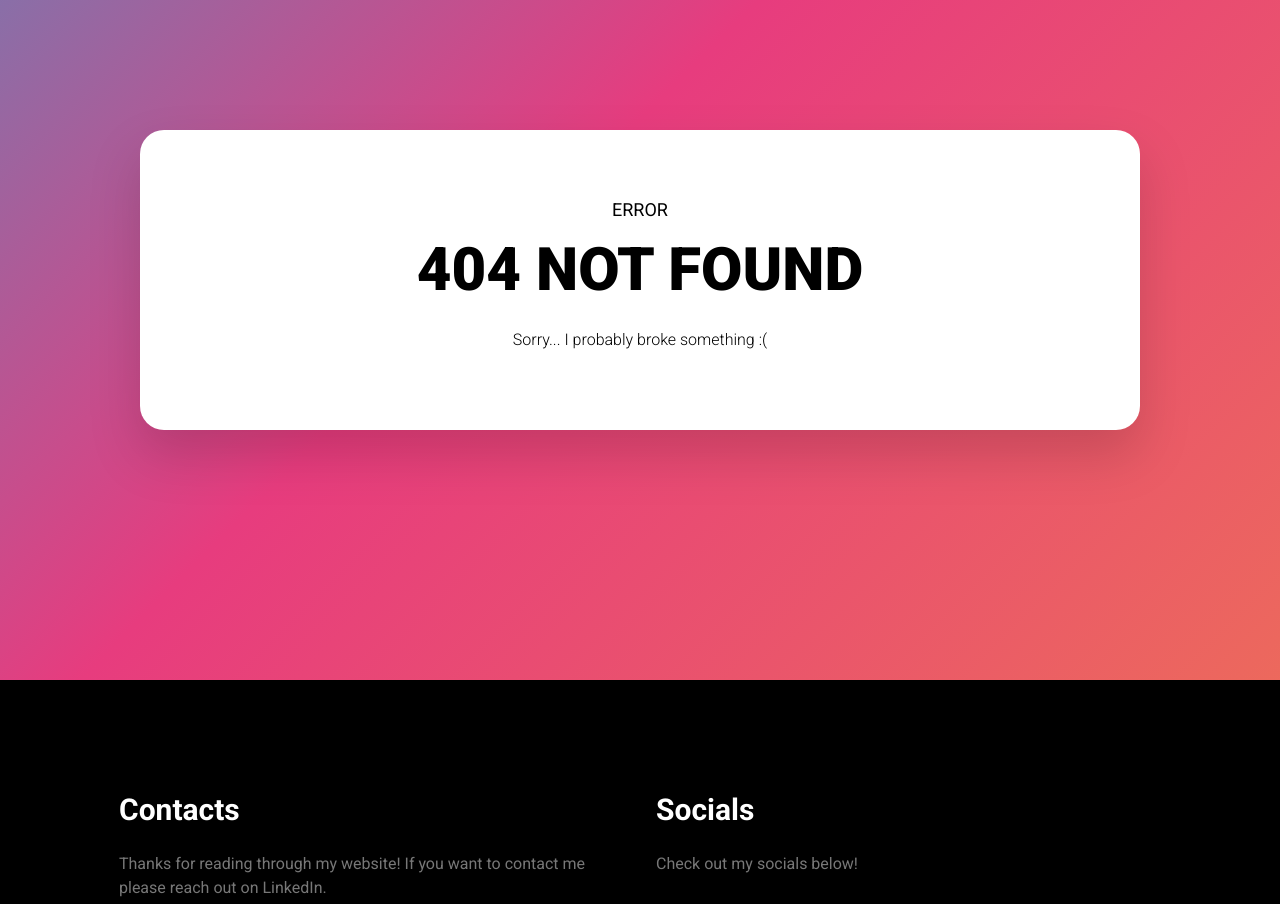
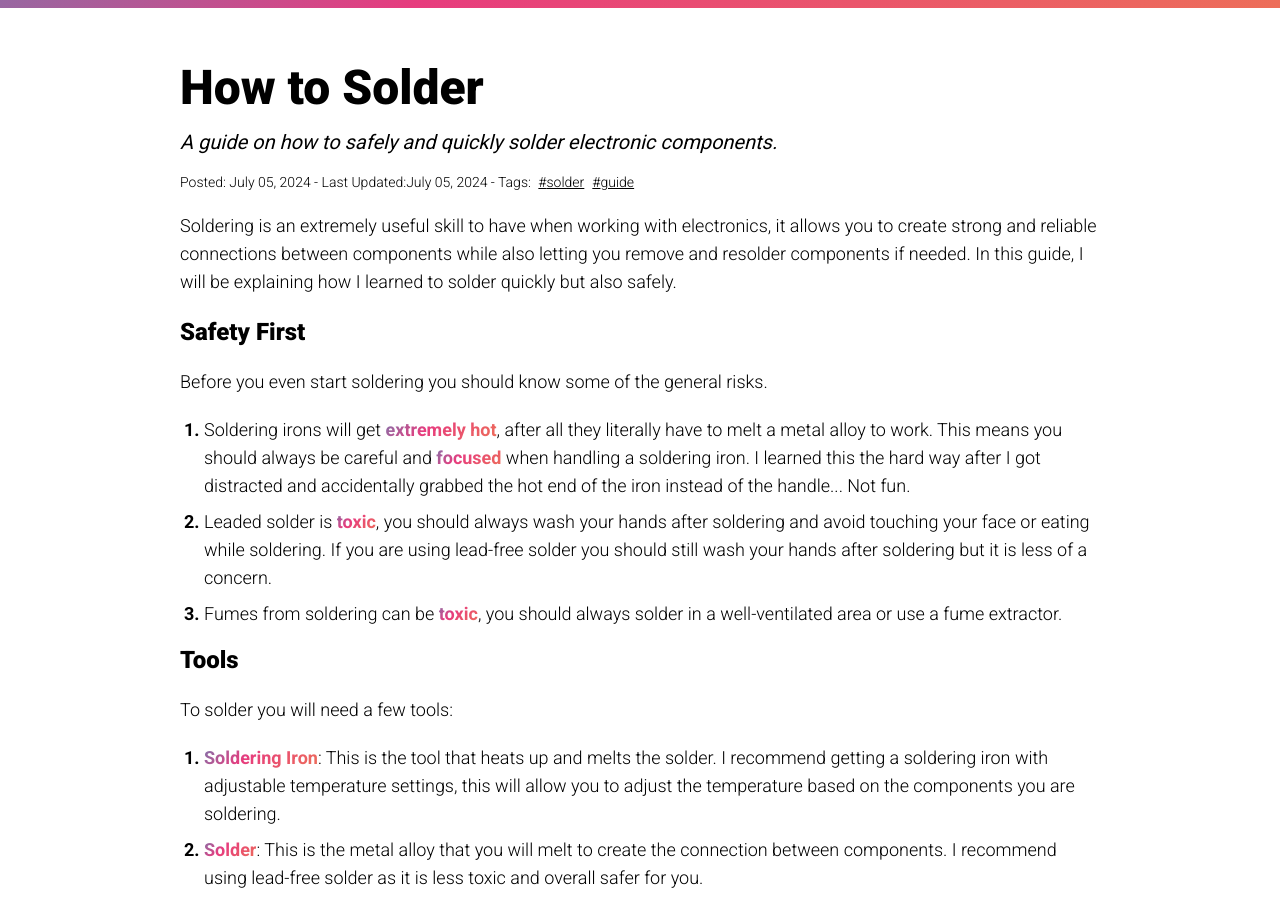
Before and after one commit to Leg3ndary/ben-portfolio, a Next.js app: page /blog/HowToSolder in a window 1280 px wide. Before the commit this address had no page. Shown: the part 120-1024 px from the top of the page. Built offline with nearby package versions, Linux system fonts and the light colour scheme.

Commit message:
Add how to solder guide!

```diff
--- /dev/null
+++ b/src/pages/blog/HowToSolder.mdx
@@ -0,0 +1,64 @@
+import MdxLayout from "../../components/MdxLayout";
+
+export const metadata = {
+    "title": "How to Solder",
+    "description": "A guide on how to safely and quickly solder electronic components.",
+    "slug": "howtosolder",
+    "created": "July 05, 2024",
+    "updated": "July 05, 2024",
+    "tags": ["solder", "guide"]
+};
+
+Soldering is an extremely useful skill to have when working with electronics, it allows you to create strong and reliable connections between components while also letting you remove and resolder components if needed. In this guide, I will be explaining how I learned to solder quickly but also safely.
+
+## Safety First
+
+Before you even start soldering you should know some of the general risks.
+
+1. Soldering irons will get **extremely hot**, after all they literally have to melt a metal alloy to work. This means you should always be careful and **focused** when handling a soldering iron. I learned this the hard way after I got distracted and accidentally grabbed the hot end of the iron instead of the handle... Not fun.
+2. Leaded solder is **toxic**, you should always wash your hands after soldering and avoid touching your face or eating while soldering. If you are using lead-free solder you should still wash your hands after soldering but it is less of a concern.
+3. Fumes from soldering can be **toxic**, you should always solder in a well-ventilated area or use a fume extractor.
+
+## Tools
+
+To solder you will need a few tools:
+
+1. **Soldering Iron**: This is the tool that heats up and melts the solder. I recommend getting a soldering iron with adjustable temperature settings, this will allow you to adjust the temperature based on the components you are soldering.
+2. **Solder**: This is the metal alloy that you will melt to create the connection between components. I recommend using lead-free solder as it is less toxic and overall safer for you.
+3. **Soldering Stand**: This is a stand that holds the soldering iron when you are not using it. This will prevent you from accidentally burning yourself or your work surface.
+4. **A Sponge**: This is used to clean the tip of the soldering iron. You should clean the tip of the iron before and after soldering to ensure a good connection. Do not use a wet sponge as this can damage the tip of the iron, instead use a damp sponge and wipe the tip quickly.
+5. **Helping Hands**: These are a set of alligator clips that hold your work in place while you solder. This will make it much easier to solder components onto a PCB.
+6. **Safety Glasses**: These are used to protect your eyes from any solder that jumps up as well as the fumes.
+
+## Soldering
+
+Now that you have all the tools you need, it's time to start soldering. Our entire goal here is to connect a **pad** (the metal ring) with a **component lead** (the metal leg) using solder.
+
+To do this, first press the iron against the pad, yes, start by heating up the pad, this should happen nearly instantly. Then, touch the solder to the pad and let it melt, the solder should flow onto the pad and create a nice shiny connection. Finally, remove the solder and the iron, the solder should cool and harden quickly. This entire process when done correctly should take less than 3 seconds. If it takes longer than that you are either using too little heat or too much solder. You can then cut off the lead of the part if needed.
+
+A great example of a good solder joint is shown below as well as common issues that may arise:
+
+![Soldering Example](https://i.imgur.com/hAq8zGb.jpeg)
+
+### Common Mistakes
+
+1. **Cold Joint**: This is when the solder does not flow onto the pad and instead forms a blob on the component lead. This is usually caused by not heating the pad enough before applying the solder which doesn't allow them to fuse together properly. This will cause issues where the connection may occasionally work and fail. To fix this, literally just press the soldering iron against the pad and joint and apply more solder if needed. It should naturally and easily fuse properly.
+2. **Solder Bridge**: This is when the solder flows between two pads and creates a connection where there shouldn't be one. This is usually caused by using too much solder or not being careful when applying the solder. Behaviour that arises from this is unpredictable but easily noticeable. You can usually fix this by just heating up the joint again and scraping away the extra solder with the tip of the iron. If this still isn't enough, try using a solder pump to remove some excess solder.
+3. **Overheating**: This is when you leave the iron on the pad for too long and end up damaging the pad or the component. This is usually caused by not being quick enough when soldering. To fix this, you can usually just remove the component and try again with a new component if the old one is damaged. Unfortunately if the pad is damaged or completely melted you will likely have to replace the entire board.
+4. **Overall Weak Connection**: This occurs when it seems as though the joint is properly connected and should be functioning as normal but isn't. This is usually caused when you don't apply enough solder but allow some of it to flow onto the pad. This creates a false positive where it seems like the pad is entirely soldered, when in reality it may only be 50-90% soldered. You can easily fix this by applying more solder onto the joint.
+
+## My Pro Tips
+
+Having soldered hundreds of boards and thousands of components I have learned a few fun tips that can hopefully make your time soldering much easier.
+
+1. **Bend Leads**: Before soldering, bend the leads of the component completely flat, parallel to the board, this will make it much easier to hold the component in place while soldering. If you're going to cut it off later, you might as well make it easier for yourself.
+2. **Solder Groups of Components**: If you have multiple similar components, place them all in the board and solder them all at once. This will save you time and make it easier as you go along.
+3. **Use Flux**: If you are having trouble with a joint, try applying some flux to the joint before soldering. This will help the solder flow and create a better connection, it's like **magic**.
+
+## Conclusion
+
+Enjoy your time soldering, it's honestly a ton of fun and can be extremely useful. If you have any questions or need some more pointers you can always message me on [LinkedIn](https://www.linkedin.com/in/ben-zhou06/).
+
+export default function MDXPage({ children }) {
+    return <MdxLayout metadata={metadata}>{children}</MdxLayout>;
+}
```
